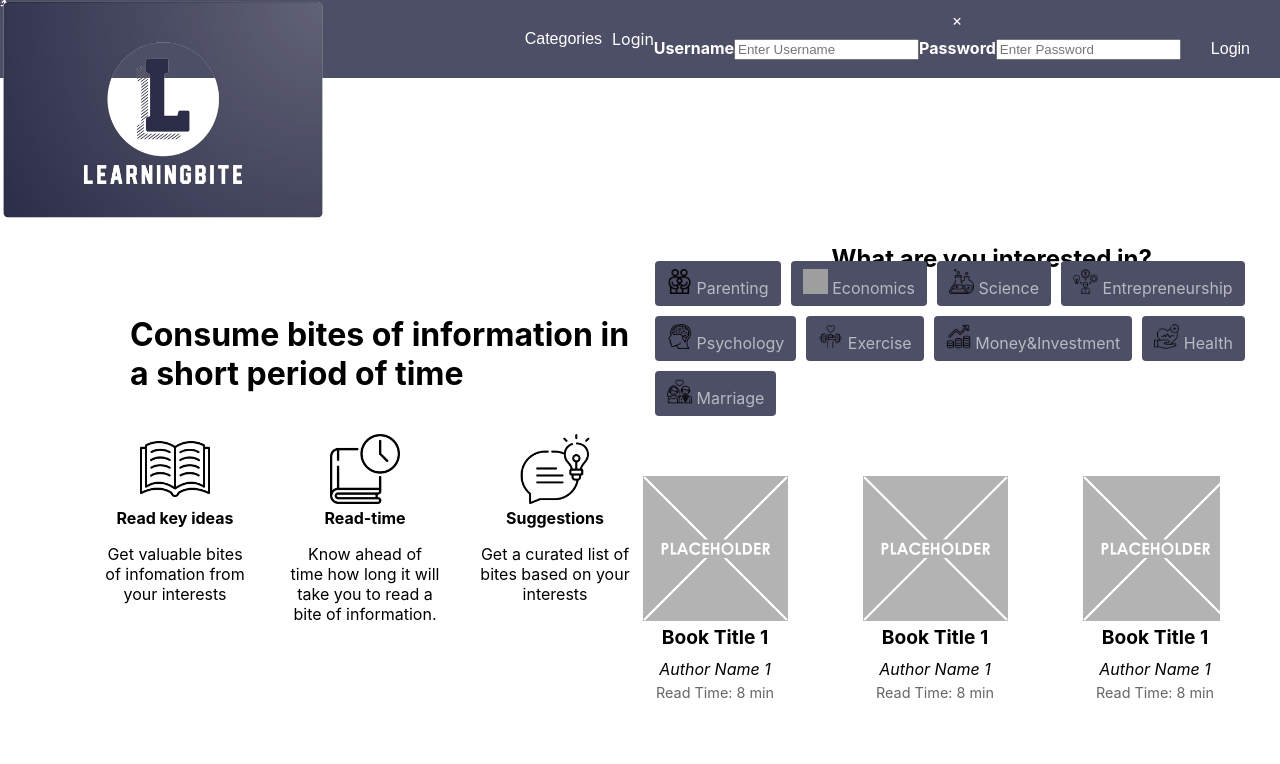
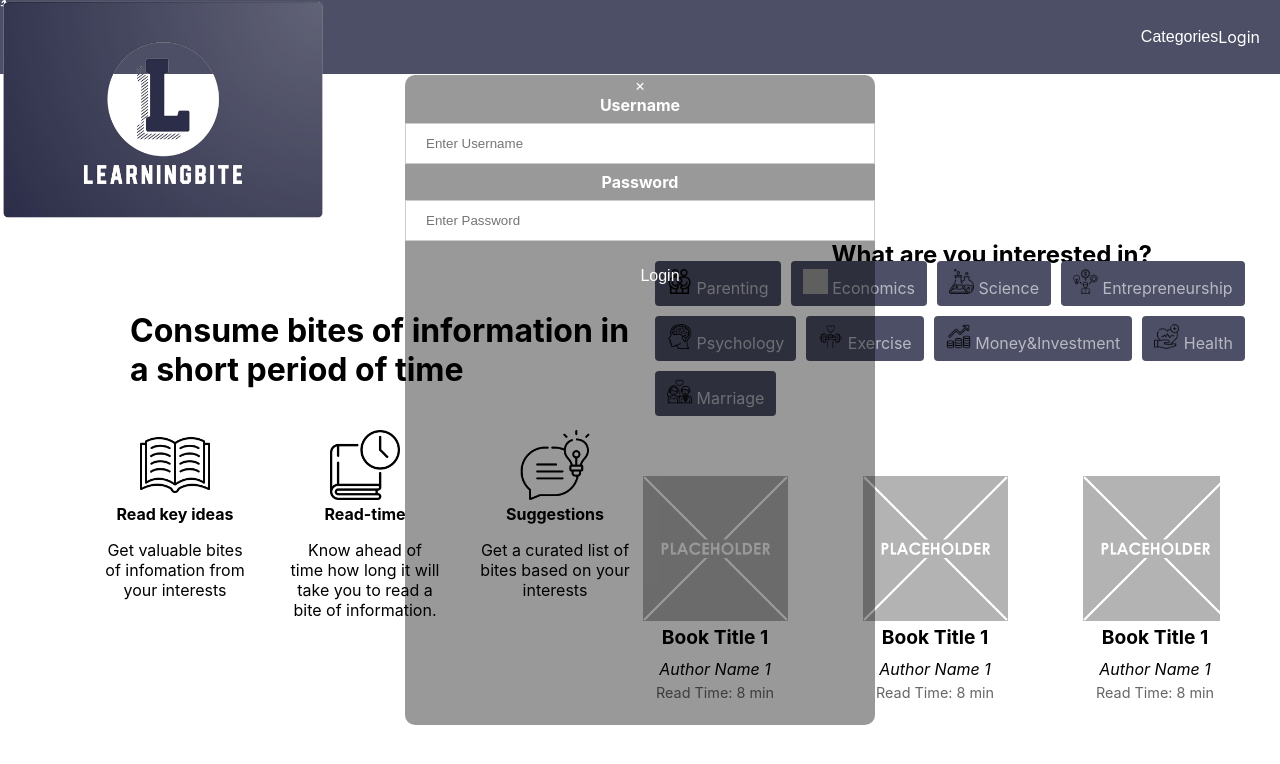
Before and after one commit to Ibango7/learning-bite-app, a React (Create React App) app: page / in a window 1280 px wide. Both pictures are taken after a click on the element "Login". Shown: the top 764 px of the page. Built offline with nearby package versions, Linux system fonts and the light colour scheme; grey boxes are pictures that could not be loaded.

Commit message:
:recycle: login modal

```diff
--- a/src/components/LoginModal.js
+++ b/src/components/LoginModal.js
@@ -1,4 +1,5 @@
 import React, {useState} from "react";
+import style from '../styles/login-modal-style.module.css'
 
 const LoginModal = ({isOpen, onClose}) =>{
     const [username, setUsername] = useState('');
@@ -26,7 +27,7 @@ const LoginModal = ({isOpen, onClose}) =>{
 
     return (
         <div style={{ display: isOpen ? 'block' : 'none' }}>
-            <div className="modal">
+            <div className={style.modal}>
                 <div className="modal-content">
                 <span className="close" onClick={onClose}>&times;</span>
                 <form onSubmit={handleSubmit}>
--- /dev/null
+++ b/src/styles/login-modal-style.module.css
@@ -0,0 +1,64 @@
+.modal {
+    position: fixed; /* Stay in place */
+    z-index: 1; /* Sit on top */
+    left: 50%; /* Position from left edge */
+    top: 50%; /* Position from top edge */
+    transform: translate(-50%, -50%); /* Center the modal */
+    width: 470px; /* Set width */
+    height: 650px; /* Set height */
+    background-color: rgb(0, 0, 0); /* Fallback color */
+    background-color: rgba(0, 0, 0, 0.4); /* Black with opacity */
+    border-radius: 10px;
+}
+
+
+  /* Modal Content/Box */
+  .modalcontent {
+    background-color: #fefefe;
+    margin: 15% auto; /* 15% from the top and centered */
+    padding: 20px;
+    border: 1px solid #888;
+    width: 80%; /* Could be more or less, depending on screen size */
+  }
+
+  /* Close Button */
+  .close {
+    color: #aaa;
+    float: right;
+    font-size: 28px;
+    font-weight: bold;
+  }
+
+  .close:hover,
+  .close:focus {
+    color: black;
+    text-decoration: none;
+    cursor: pointer;
+  }
+
+  .container {
+    padding: 16px;
+  }
+
+  input[type=text], input[type=password] {
+    width: 100%;
+    padding: 12px 20px;
+    margin: 8px 0;
+    display: inline-block;
+    border: 1px solid #ccc;
+    box-sizing: border-box;
+  }
+
+  button {
+    background-color: #4CAF50;
+    color: white;
+    padding: 14px 20px;
+    margin: 8px 0;
+    border: none;
+    cursor: pointer;
+    width: 100%;
+  }
+
+  button:hover {
+    opacity: 0.8;
+  }
```
